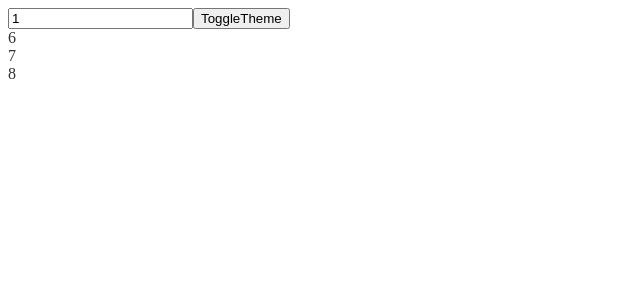
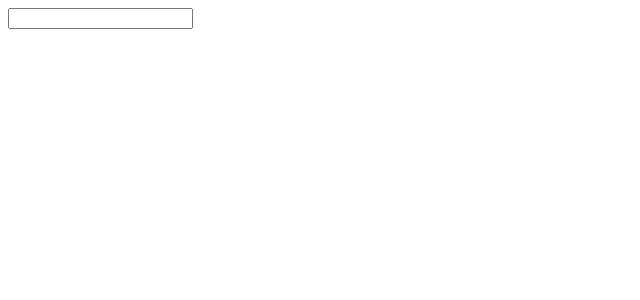
Before and after one commit to sumitra-source/react-axios, a React (Create React App) app: page / in a window 1280 px wide. Shown: the top 300 px of the page, without its empty margins (0-640 px from the left). Built offline with nearby package versions, Linux system fonts and the light colour scheme.

Commit message:
customHooks

```diff
--- a/src/App.js
+++ b/src/App.js
@@ -1,24 +1,12 @@
-import React,{useState,useCallback} from 'react'
-import List from './List'
+
+import React from 'react'
+import useLocalStorage from './useLocalStorage'
+import useUpdateLogger from './useUpdateLogger'
 
 export default function App() {
-  const[number,setNumber]=useState(1)
-  const [dark,setDark]=useState(false)
-  const getItems=useCallback((incrementer)=>{
-    return[number+incrementer,number
-    +1+incrementer,number+2+incrementer]
-  },[number])
-  const theme={
-    backgroundColor:dark?'#333':'#FFF',
-    color:dark?'#FFF':'#333'
-  }
+  const[name,setName]=useLocalStorage('name','')
+  useUpdateLogger(name)
   return (
-    <div style={theme}>
-    <input type="number"value={number} onChange={e=>setNumber(parseInt(e.target.value))}/>
-    <button onClick={()=>setDark(prevDark=>!prevDark)}>
-      ToggleTheme
-    </button>
-    <List getItems={getItems}/>
-    </div>
+  <input type="text"value={name}onChange={e=>setName(e.target.value)}/>
   )
 }
--- a/src/List.js
+++ /dev/null
@@ -1,10 +0,0 @@
-import React,{useEffect,useState} from 'react'
-
-export default function List({getItems}) {
-    const[items,setItems]=useState([])
-    useEffect(()=>{
-        setItems(getItems(5))
-        console.log('Updating items')
-    },[getItems])
-
-  return items.map(item=><div key={item}>{item}</div>)}
--- /dev/null
+++ b/src/useLocalStorage.js
@@ -0,0 +1,19 @@
+import {useState,useEffect}from 'react'
+
+function getSavedValue(key,initialValue){
+   const savedValue=JSON.parse(localStorage.getItem(key))
+   if(savedValue)return savedValue
+   if(initialValue instanceof Function) return initialValue()
+   return initialValue
+}
+
+
+export default function useLocalStorage(key,initialValue){
+    const[value,setValue]=useState(()=>{return getSavedValue(key,initialValue)  })
+
+    useEffect(()=>{
+        localStorage.setItem(key,JSON.stringify(value))
+    },[value])
+
+    return [value,setValue]
+}
--- /dev/null
+++ b/src/useUpdateLogger.JS
@@ -0,0 +1,6 @@
+import {useEffect} from 'react'
+export default function useUpdateLogger(value){
+useEffect(()=>{
+    console.log(value)
+},[value])
+}
```
